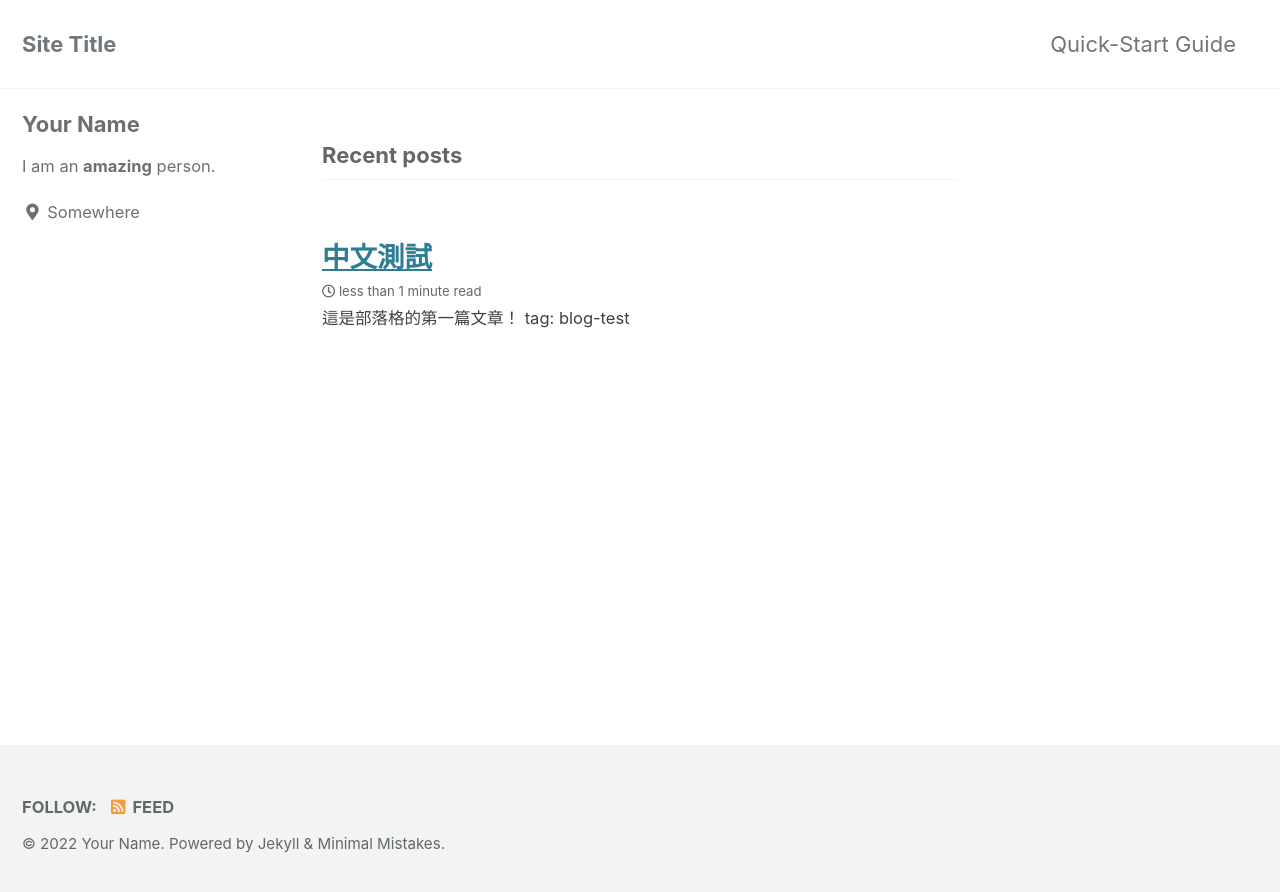
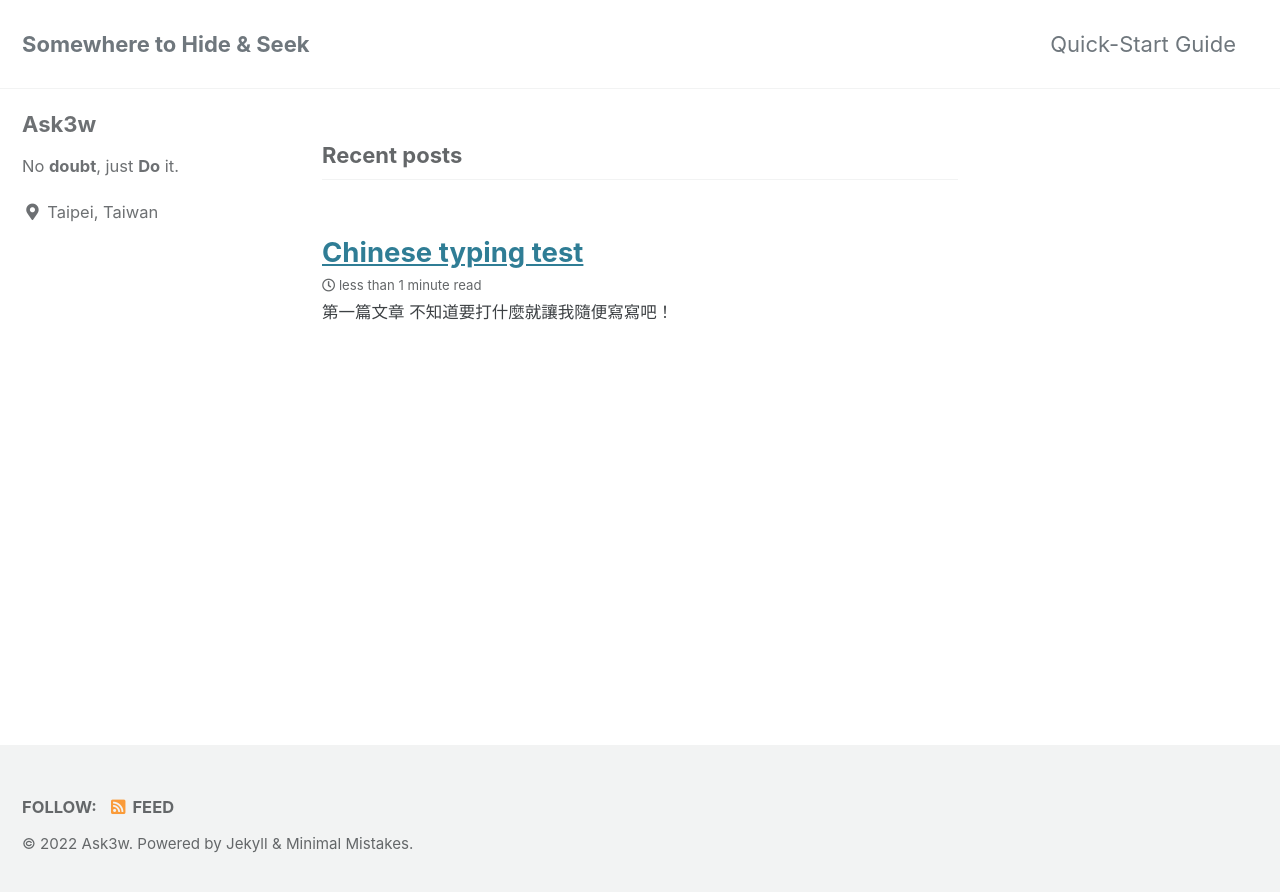
Before and after one commit to Ask3wQQ/Ask3wQQ.github.io, a Jekyll site: the page built from index.html, in a window 1280 px wide. Shown: the top 892 px of the page. Built offline with Jekyll 4.4.1, drawn with Linux system fonts in a browser that asks for light colours; cached includes are drawn as plain includes; the list of posts is cut into pages by our own code.

````diff
--- a/_config.yml
+++ b/_config.yml
@@ -16,10 +16,10 @@ minimal_mistakes_skin    : "default" # "air", "aqua", "contrast", "dark", "dirt"
 
 # Site Settings
 locale                   : "en-US"
-title                    : "Site Title"
+title                    : "Somewhere to Hide & Seek"
 title_separator          : "-"
 subtitle                 : # site tagline that appears below site title in masthead
-name                     : "Your Name"
+name                     : "Ask3w"
 description              : "An amazing website."
 url                      : # the base hostname & protocol for your site e.g. "https://mmistakes.github.io"
 baseurl                  : # the subpath of your site, e.g. "/blog"
@@ -104,10 +104,10 @@ analytics:
 
 # Site Author
 author:
-  name             : "Your Name"
+  name             : "Ask3w"
   avatar           : # path of avatar image, e.g. "/assets/images/bio-photo.jpg"
-  bio              : "I am an **amazing** person."
-  location         : "Somewhere"
+  bio              : "No **doubt**, just **Do** it."
+  location         : "Taipei, Taiwan"
   email            :
   links:
     - label: "Email"
--- a/_posts/2022-07-16-中文測試.md
+++ /dev/null
@@ -1,23 +0,0 @@
----
-title: "中文測試"
-date: 2022-07-16 17:00:00 +0800
-
-tags:
-  - blog-test
----
-
-# 這是部落格的第一篇文章！
-#### tag: `blog-test`
-
-## h2標題
-### h3標題
-終於利用 `jekyll` 將 Minimal Mistakes 主題建構起來囉！
-並且也成功的建立了 `_posts` 資料夾，把這個文章放進去。
-
-`jekyll` 看到 `_posts` 資料夾後，就會把裡面的文件轉換成文章啦！
-
-等等再來試看看把 Minimal Mistakes 整個資料夾 push 到 GitHub 的部落格專案目錄會有什麼效果。
-
-中文測試
-
-the firest article
--- /dev/null
+++ b/_posts/2022-07-29-chinese_typing.md
@@ -0,0 +1,19 @@
+---
+title: "Chinese typing test"
+date: 2022-07-29 17:00:00 +0800
+tags:
+  - blog-test
+---
+
+# 第一篇文章
+不知道要打什麼就讓我隨便寫寫吧！
+
+# 測試markdown語法
+```markdown
+## h2標題
+### h3標題
+
+**粗體** 和 _斜體_ 和  `引用`
+```
+
+#### tag: `blog-test`
````
Also changed, not shown: 5 other files.
